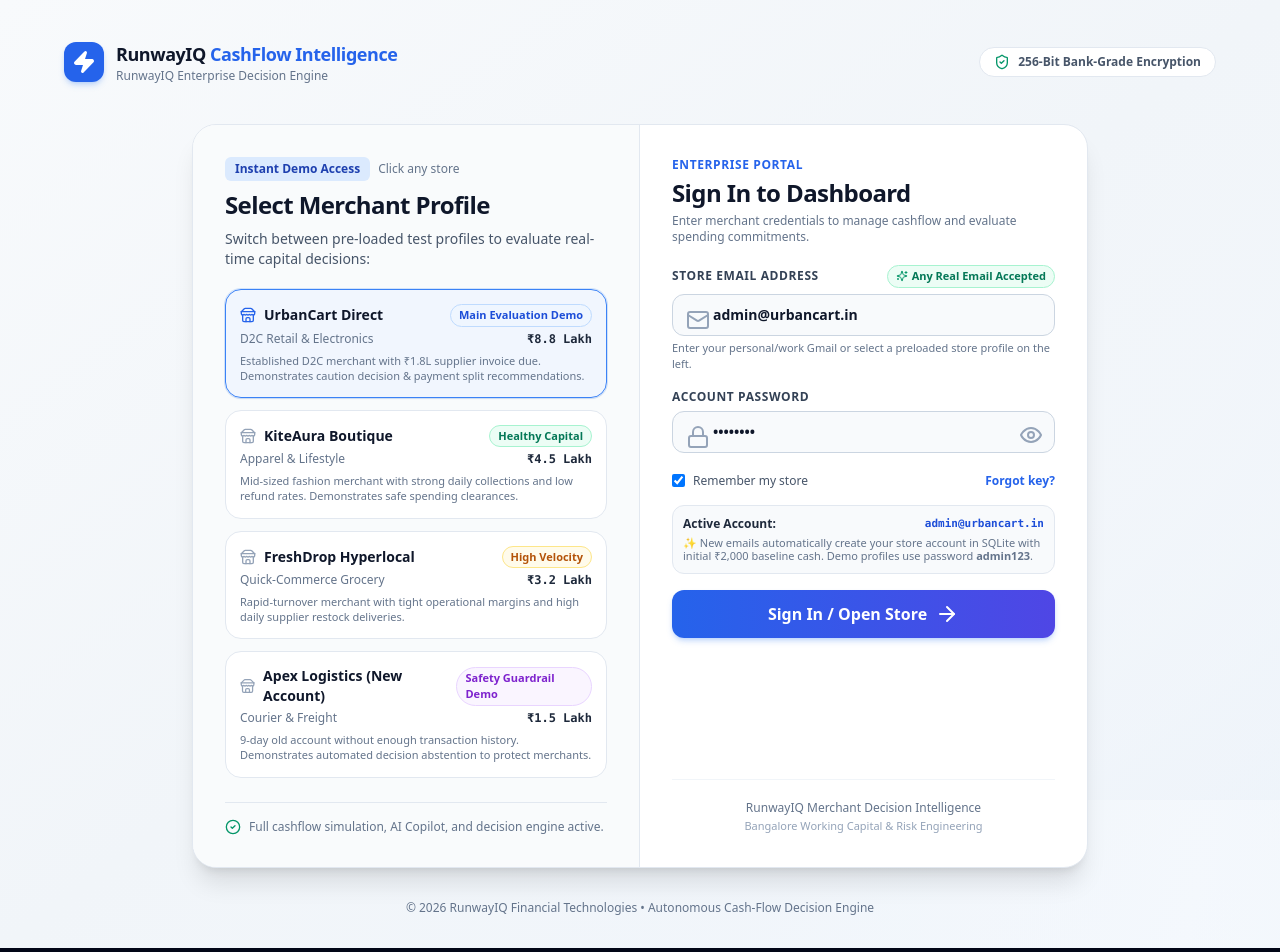
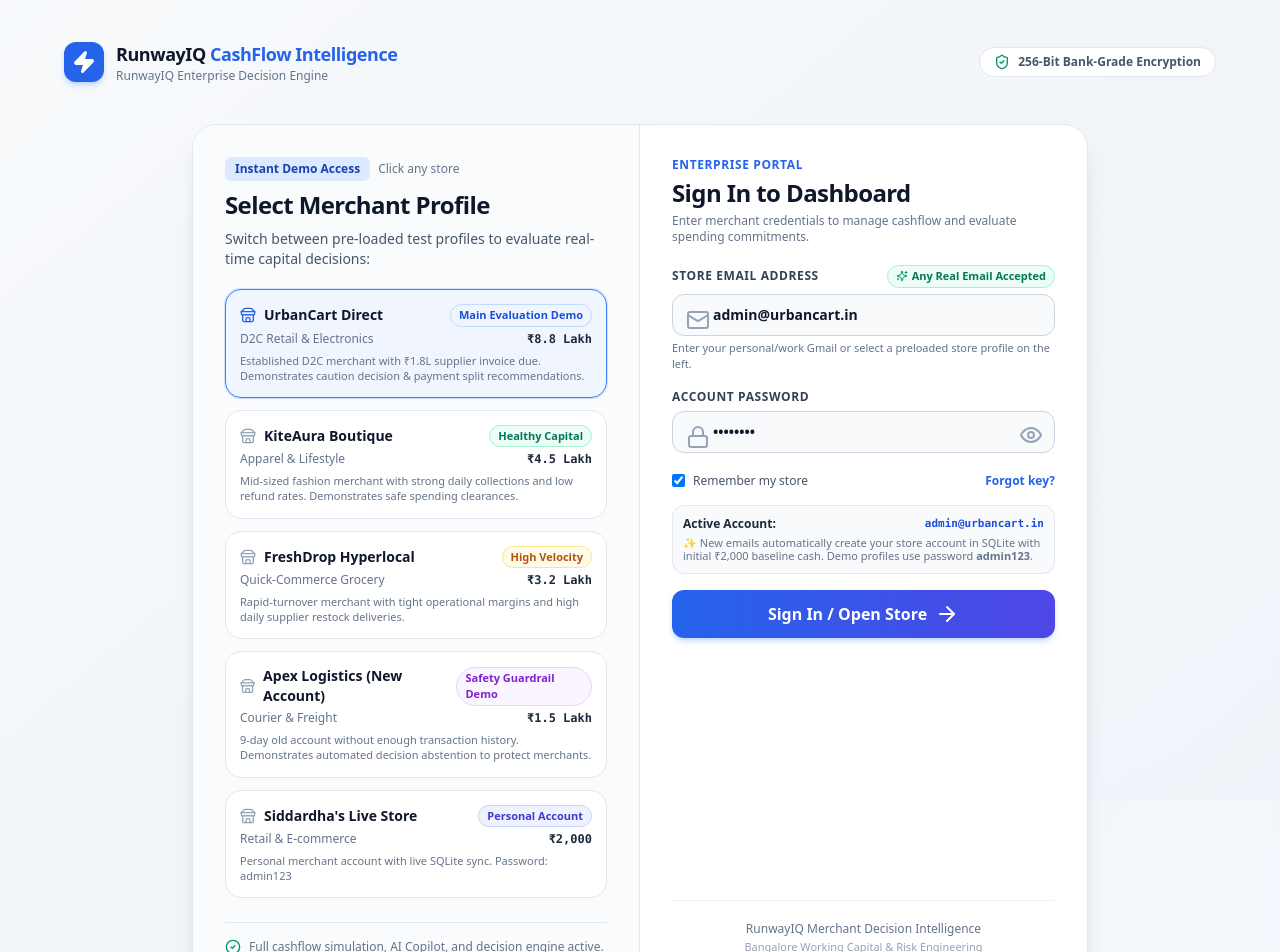
Before and after one commit to siddardha621/runwayIQ, a React (Vite) app in the folder frontend/: page / in a window 1280 px wide. Shown: the top 952 px of the page. Built offline with nearby package versions, Linux system fonts and the light colour scheme; no server answers.

Commit message:
Fix email fetching and support username logins

```diff
--- a/frontend/src/components/LoginPage.jsx
+++ b/frontend/src/components/LoginPage.jsx
@@ -81,6 +81,16 @@
       description: '9-day old account without enough transaction history. Demonstrates automated decision abstention to protect merchants.',
       email: 'accounts@apexlogistics.in',
     },
+    {
+      merchant_id: 'merch_siddardhavarma621',
+      business_name: "Siddardha's Live Store",
+      business_type: 'Retail & E-commerce',
+      balance_str: '₹2,000',
+      tag: 'Personal Account',
+      tagColor: 'bg-indigo-50 text-indigo-700 border-indigo-200',
+      description: 'Personal merchant account with live SQLite sync. Password: admin123',
+      email: 'siddardhavarma621@gmail.com',
+    },
   ];
 
   // Retrieve custom saved passwords from localStorage or default to 'admin123'
@@ -109,10 +119,13 @@
     setAuthError(null);
     setSuccessMsg(null);
 
-    const normalizedEmail = email.trim().toLowerCase();
+    let normalizedEmail = email.trim().toLowerCase();
+    if (!normalizedEmail.includes('@')) {
+      normalizedEmail = `${normalizedEmail}@gmail.com`;
+    }
     const emailRegex = /^[^\s@]+@[^\s@]+\.[^\s@]+$/;
     if (!emailRegex.test(normalizedEmail)) {
-      setAuthError('Please enter a valid email address (e.g. yourname@gmail.com).');
+      setAuthError('Please enter a valid email address (e.g. yourname@gmail.com or username).');
       return;
     }
 
@@ -153,10 +166,13 @@
   const handleRequestCode = (e) => {
     e.preventDefault();
     setForgotError(null);
-    const normalized = forgotEmail.trim().toLowerCase();
+    let normalized = forgotEmail.trim().toLowerCase();
+    if (!normalized.includes('@')) {
+      normalized = `${normalized}@gmail.com`;
+    }
     const emailRegex = /^[^\s@]+@[^\s@]+\.[^\s@]+$/;
     if (!emailRegex.test(normalized)) {
-      setForgotError('Please enter a valid email address (e.g. yourname@gmail.com).');
+      setForgotError('Please enter a valid email address (e.g. yourname@gmail.com or username).');
       return;
     }
     // Generate simulated 6-digit OTP
@@ -345,7 +361,7 @@
                   <div className="relative">
                     <Mail className="w-4.5 h-4.5 text-slate-400 absolute left-3.5 top-3.5 pointer-events-none" />
                     <input
-                      type="email"
+                      type="text"
                       value={email}
                       onChange={(e) => {
                         setEmail(e.target.value);
@@ -493,7 +509,7 @@
                       Store Email
                     </label>
                     <input
-                      type="email"
+                      type="text"
                       value={forgotEmail}
                       onChange={(e) => setForgotEmail(e.target.value)}
                       required
```
Also changed, not shown: 1 other file (tests, documents, lock files or other folders).
